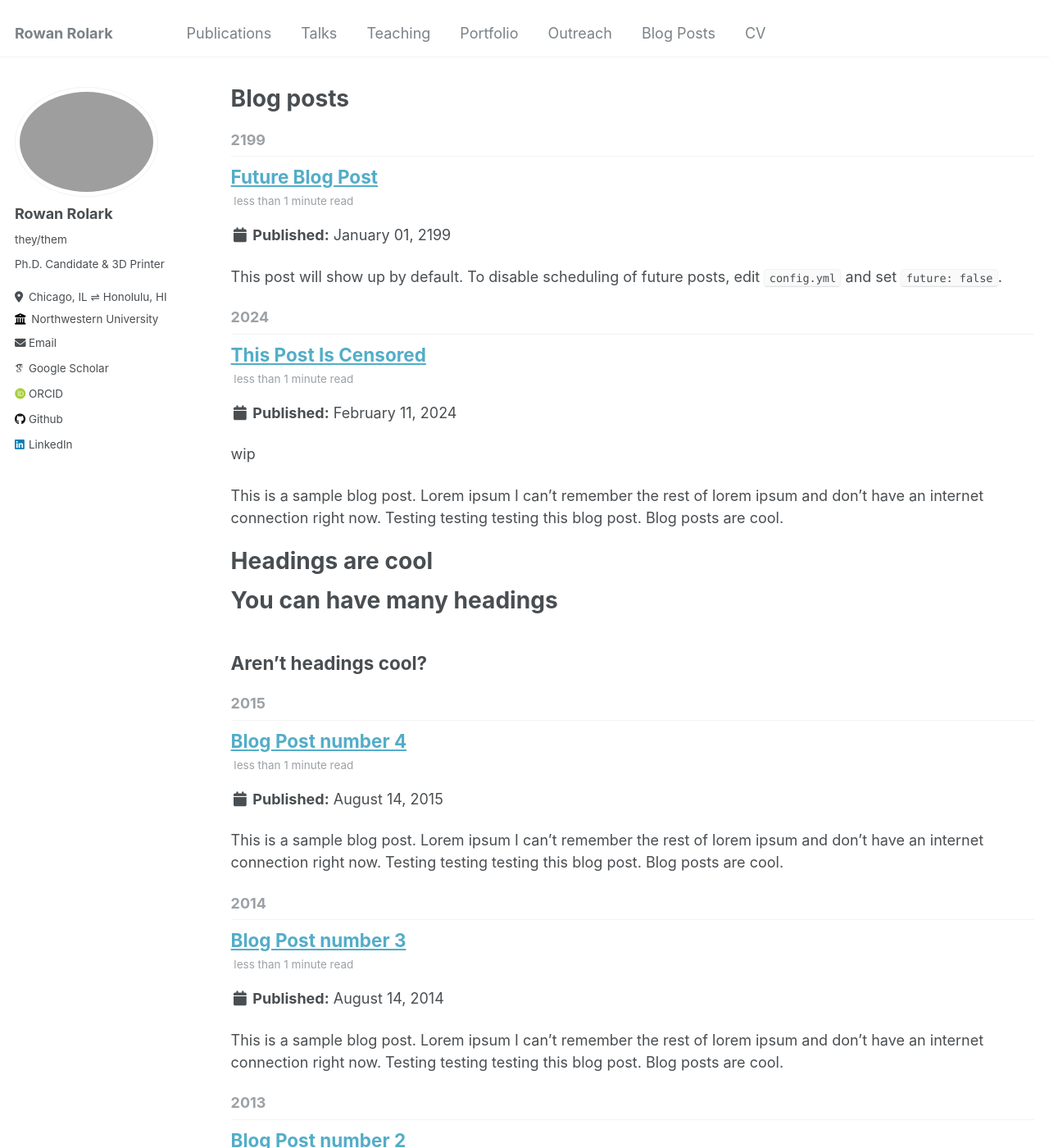
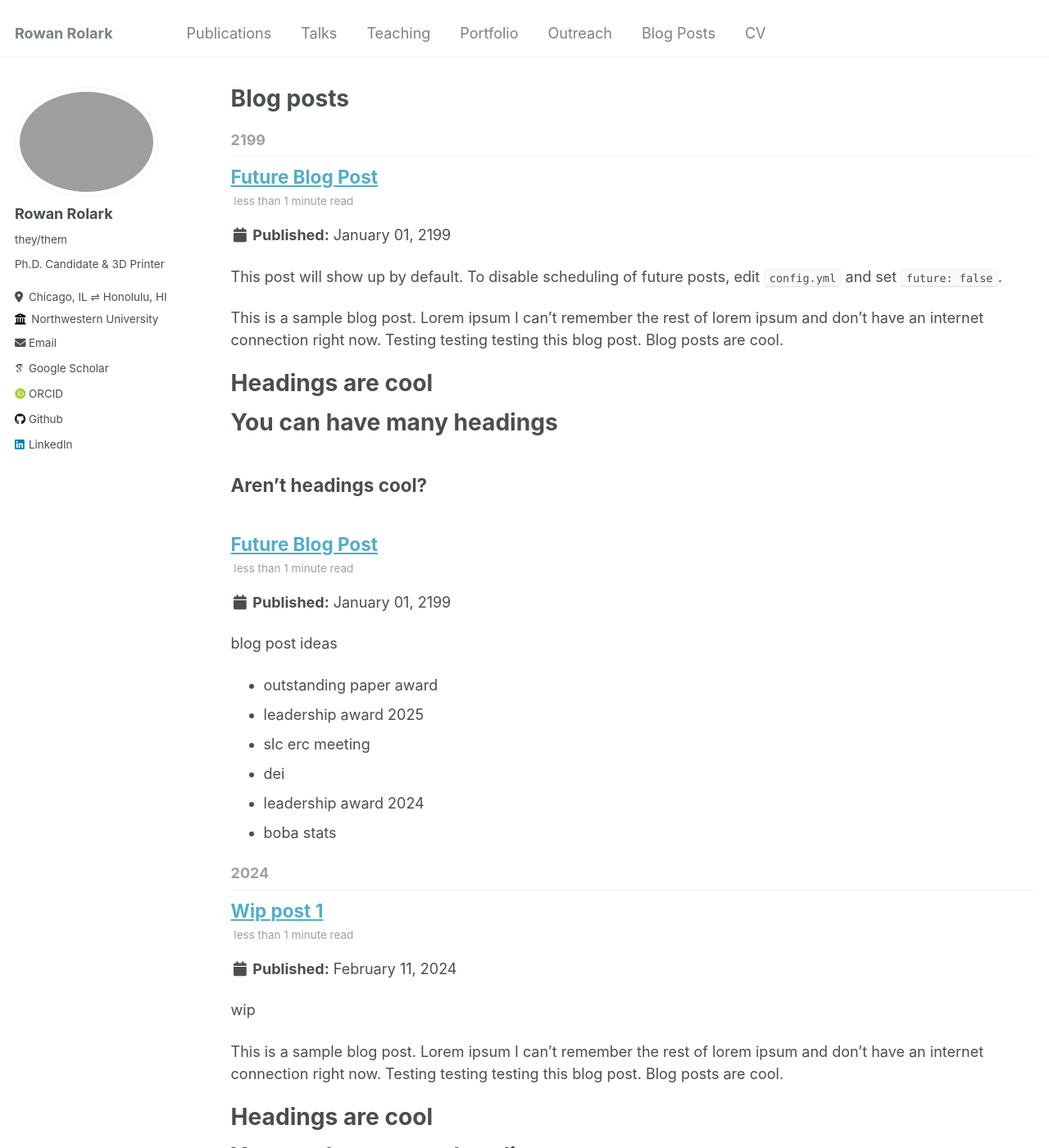
Before and after one commit to rrolark/rrolark.github.io, a Jekyll site: the page built from _pages/year-archive.html, in a window 1280 px wide and 1400 px high. Shown: the whole window at 82% size. Built offline with Jekyll 4.4.1, drawn with Linux system fonts in a browser that asks for light colours; some web fonts are replaced; some of the changed text lies outside the part shown.

Commit message:
cleaned blog page

```diff
--- a/_posts/2012-08-14-blog-post-1.md
+++ b/_posts/2012-08-14-blog-post-1.md
@@ -1,5 +1,5 @@
 ---
-title: 'This Post Is Censored'
+title: 'Wip post 1'
 date: 2024-02-11
 permalink: /posts/2024/02/this-post-is-censored/
 tags:
--- a/_posts/2013-08-14-blog-post-2.md
+++ /dev/null
@@ -1,20 +0,0 @@
----
-title: 'Blog Post number 2'
-date: 2013-08-14
-permalink: /posts/2013/08/blog-post-2/
-tags:
-  - cool posts
-  - category1
-  - category2
----
-
-This is a sample blog post. Lorem ipsum I can't remember the rest of lorem ipsum and don't have an internet connection right now. Testing testing testing this blog post. Blog posts are cool.
-
-Headings are cool
-======
-
-You can have many headings
-======
-
-Aren't headings cool?
-------
--- a/_posts/2014-08-14-blog-post-3.md
+++ /dev/null
@@ -1,20 +0,0 @@
----
-title: 'Blog Post number 3'
-date: 2014-08-14
-permalink: /posts/2014/08/blog-post-3/
-tags:
-  - cool posts
-  - category1
-  - category2
----
-
-This is a sample blog post. Lorem ipsum I can't remember the rest of lorem ipsum and don't have an internet connection right now. Testing testing testing this blog post. Blog posts are cool.
-
-Headings are cool
-======
-
-You can have many headings
-======
-
-Aren't headings cool?
-------
--- a/_posts/2199-01-01-future-post.md
+++ b/_posts/2199-01-01-future-post.md
@@ -9,3 +9,14 @@ tags:
 ---
 
 This post will show up by default. To disable scheduling of future posts, edit `config.yml` and set `future: false`.
+
+This is a sample blog post. Lorem ipsum I can't remember the rest of lorem ipsum and don't have an internet connection right now. Testing testing testing this blog post. Blog posts are cool.
+
+Headings are cool
+======
+
+You can have many headings
+======
+
+Aren't headings cool?
+------
```
Also changed, not shown: _posts/2015-08-14-blog-post-4.md (deleted, +0 -20 lines), _posts/2199-01-01-future-post copy.md (added, +18 -0 lines).
